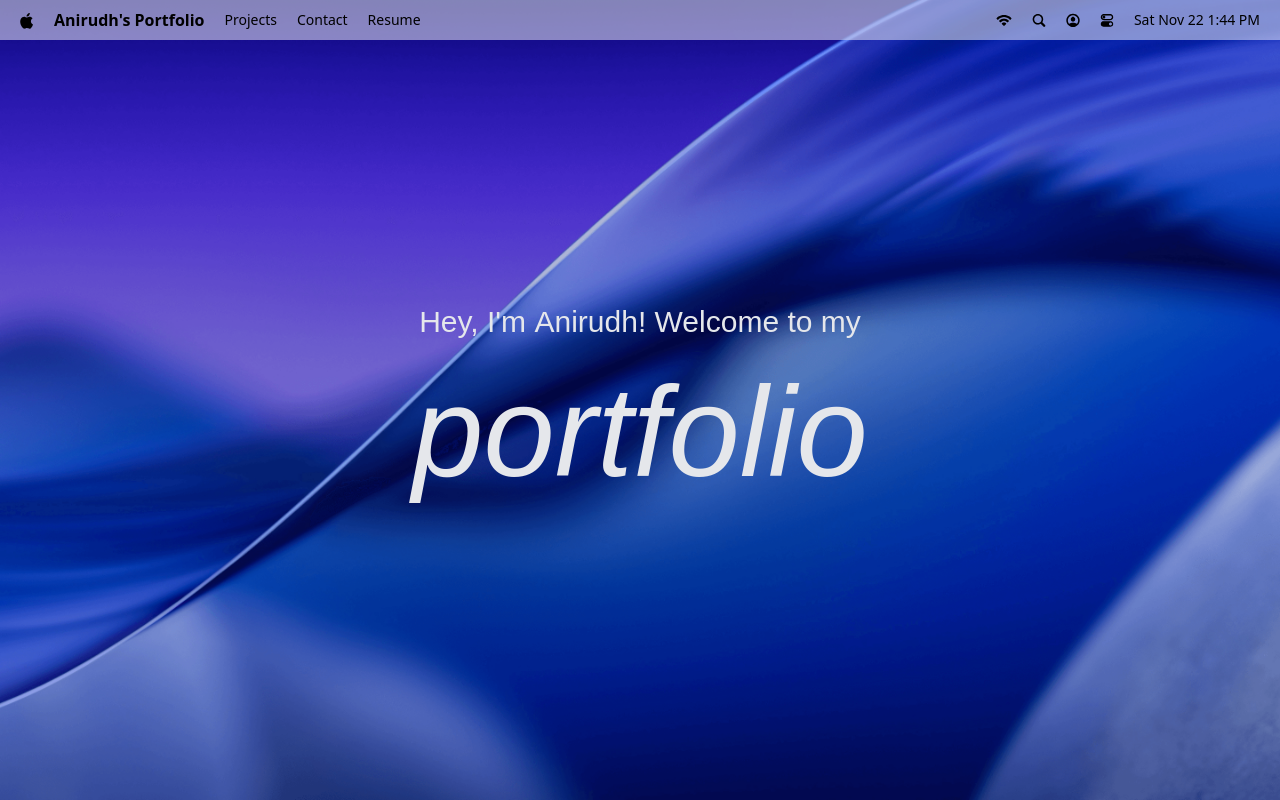
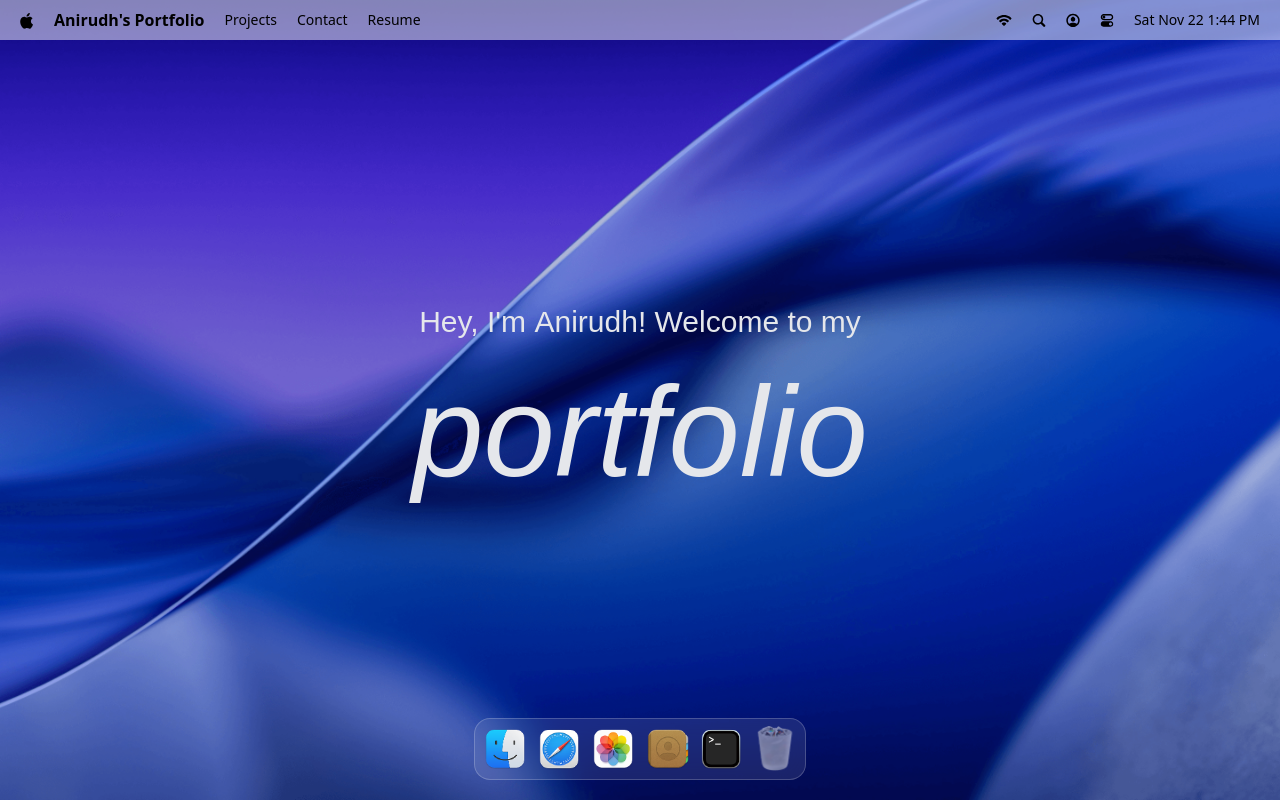
Before and after one commit to Anirudh808/anirudh-portfolio, a React (Vite) app: page / in a window 1280 px wide. Built offline with nearby package versions, Linux system fonts and the light colour scheme; a web font is replaced by a local one.

Commit message:
implement dock

```diff
--- a/index.html
+++ b/index.html
@@ -7,6 +7,19 @@
     <title>Anirudh's Portfolio</title>
   </head>
   <body>
+    <script
+      async
+      src="https://www.googletagmanager.com/gtag/js?id=G-JZ2J9VHZCD"
+    ></script>
+    <script>
+      window.dataLayer = window.dataLayer || [];
+      function gtag() {
+        dataLayer.push(arguments);
+      }
+      gtag("js", new Date());
+
+      gtag("config", "G-JZ2J9VHZCD");
+    </script>
     <div id="root"></div>
     <script type="module" src="/src/main.jsx"></script>
   </body>
--- a/package.json
+++ b/package.json
@@ -17,6 +17,7 @@
     "lucide-react": "^0.554.0",
     "react": "^19.2.0",
     "react-dom": "^19.2.0",
+    "react-tooltip": "^5.30.0",
     "tailwindcss": "^4.1.17"
   },
   "devDependencies": {
--- a/src/App.jsx
+++ b/src/App.jsx
@@ -1,10 +1,11 @@
-import { Navbar, Welcome } from "#components";
+import { Navbar, Welcome, Dock } from "#components";
 
 const App = () => {
   return (
     <main>
       <Navbar />
       <Welcome />
+      <Dock />
     </main>
   );
 };
--- /dev/null
+++ b/src/components/Dock.jsx
@@ -0,0 +1,92 @@
+import { dockApps } from "#constants";
+import { useGSAP } from "@gsap/react";
+import gsap from "gsap";
+import React, { useRef } from "react";
+import { Tooltip } from "react-tooltip";
+
+const Dock = () => {
+  const dockRef = useRef(null);
+
+  useGSAP(() => {
+    const dock = dockRef.current;
+    if (!dock) return;
+
+    const icons = dock.querySelectorAll(".dock-icon");
+
+    const animateIcons = (mouseX) => {
+      const { left } = dock.getBoundingClientRect();
+
+      icons.forEach((icon) => {
+        const { left: iconLeft, width } = icon.getBoundingClientRect();
+        const center = iconLeft - left + width / 2;
+        const distance = Math.abs(mouseX - center);
+
+        const intensity = Math.exp(-(distance ** 2.5) / 20000);
+
+        gsap.to(icon, {
+          scale: 1 + 0.25 * intensity,
+          y: -15 * intensity,
+          duration: 0.2,
+          ease: "power2.out",
+        });
+      });
+    };
+
+    const handleMouseMove = (e) => {
+      const { left } = dock.getBoundingClientRect();
+
+      animateIcons(e.clientX - left);
+    };
+
+    const resetIcons = () =>
+      icons.forEach((icon) =>
+        gsap.to(icon, {
+          scale: 1,
+          y: 0,
+          duration: 0.3,
+          ease: "power1.out",
+        })
+      );
+
+    dock.addEventListener("mousemove", handleMouseMove);
+    dock.addEventListener("mouseleave", resetIcons);
+
+    return () => {
+      dock.removeEventListener("mousemove", handleMouseMove);
+      dock.removeEventListener("mouseleave", resetIcons);
+    };
+  }, []);
+
+  const toggleApp = (app) => {};
+
+  return (
+    <section id="dock">
+      <div ref={dockRef} className="dock-container">
+        {dockApps.map(({ id, name, icon, canOpen }) => (
+          <div key={id} className="relative flex justify-center">
+            <button
+              type="button"
+              className="dock-icon"
+              aria-label={icon}
+              data-tooltip-id="dock-tooltip"
+              data-tooltip-content={name}
+              data-tooltip-delay-show={150}
+              disabled={!canOpen}
+              onClick={() => toggleApp(app)}
+            >
+              <img
+                src={`/images/${icon}`}
+                alt={name}
+                loading="lazy"
+                className={canOpen ? "" : "opacity-50"}
+              />
+            </button>
+          </div>
+        ))}
+        <Tooltip id="dock-tooltip" place="top" className="tooltip" />
+      </div>
+    </section>
+  );
+};
+
+export default Dock;
--- a/src/components/index.js
+++ b/src/components/index.js
@@ -1,4 +1,5 @@
 import Navbar from "./Navbar";
 import Welcome from "./Welcome";
+import Dock from "./Dock";
 
-export { Navbar, Welcome };
+export { Navbar, Welcome, Dock };
--- a/src/index.css
+++ b/src/index.css
@@ -82,7 +82,7 @@
     @apply absolute bottom-5 left-1/2 -translate-x-1/2 z-50 select-none max-sm:hidden;
 
     .dock-container {
-      @apply bg-white/20 backdrop-blur-md justify-between rounded-2xl p-1.5 flex items-end gap-1.5;
+      @apply bg-white/10 backdrop-blur-md justify-between rounded-2xl p-1.5 flex items-end gap-1.5 border border-white/20;
     }
 
     .tooltip {
@@ -90,7 +90,7 @@
     }
 
     .dock-icon {
-      @apply size-14 3xl:size-20 cursor-pointer;
+      @apply size-12 3xl:size-16 cursor-pointer;
 
       img {
         @apply object-cover object-center;
--- /dev/null
+++ b/src/lib/utils.js
@@ -0,0 +1,5 @@
+export const scaleValue = (value, from, to) => {
+  const scale = (to[1] - to[0]) / (from[1] - from[0]);
+  const capped = Math.min(from[1], Math.max(from[0], value)) - from[0];
+  return Math.floor(capped * scale + to[0]);
+};
```
Also changed, not shown: 1 other file (tests, documents, lock files or other folders).
